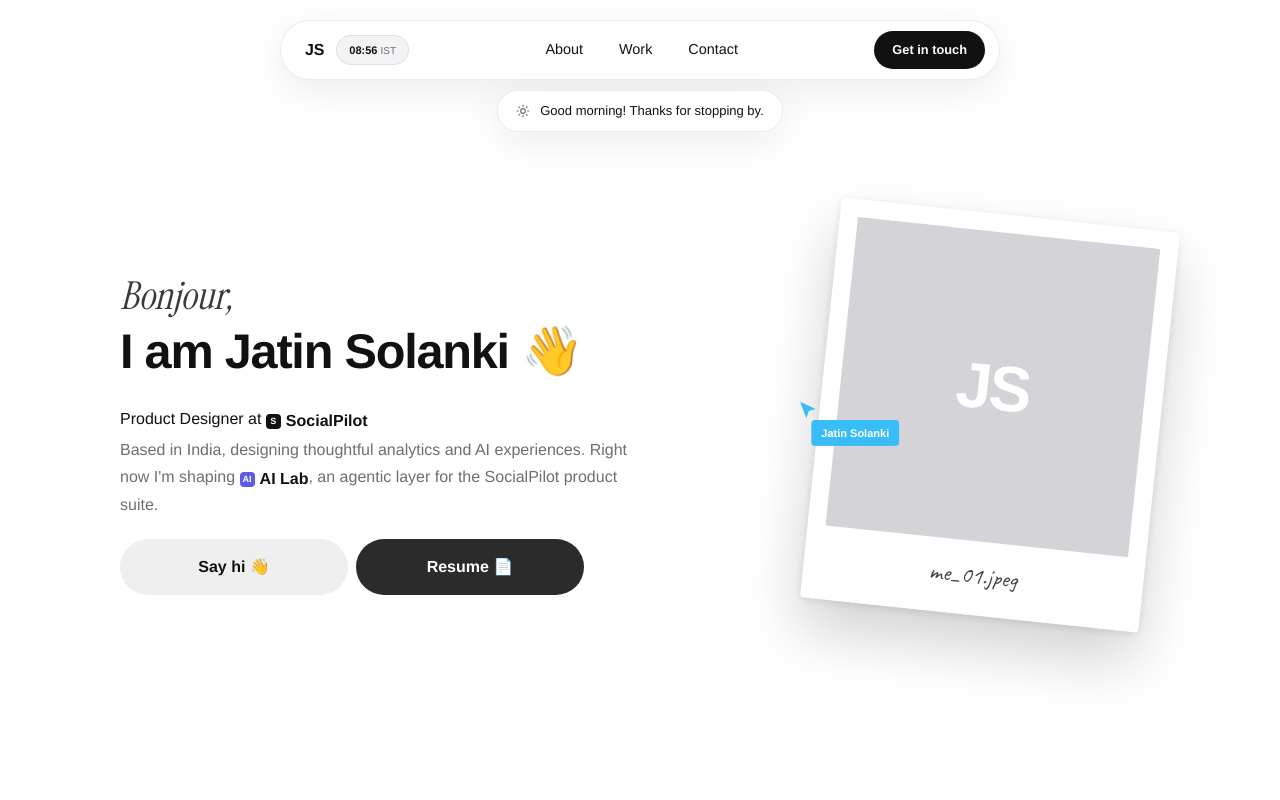
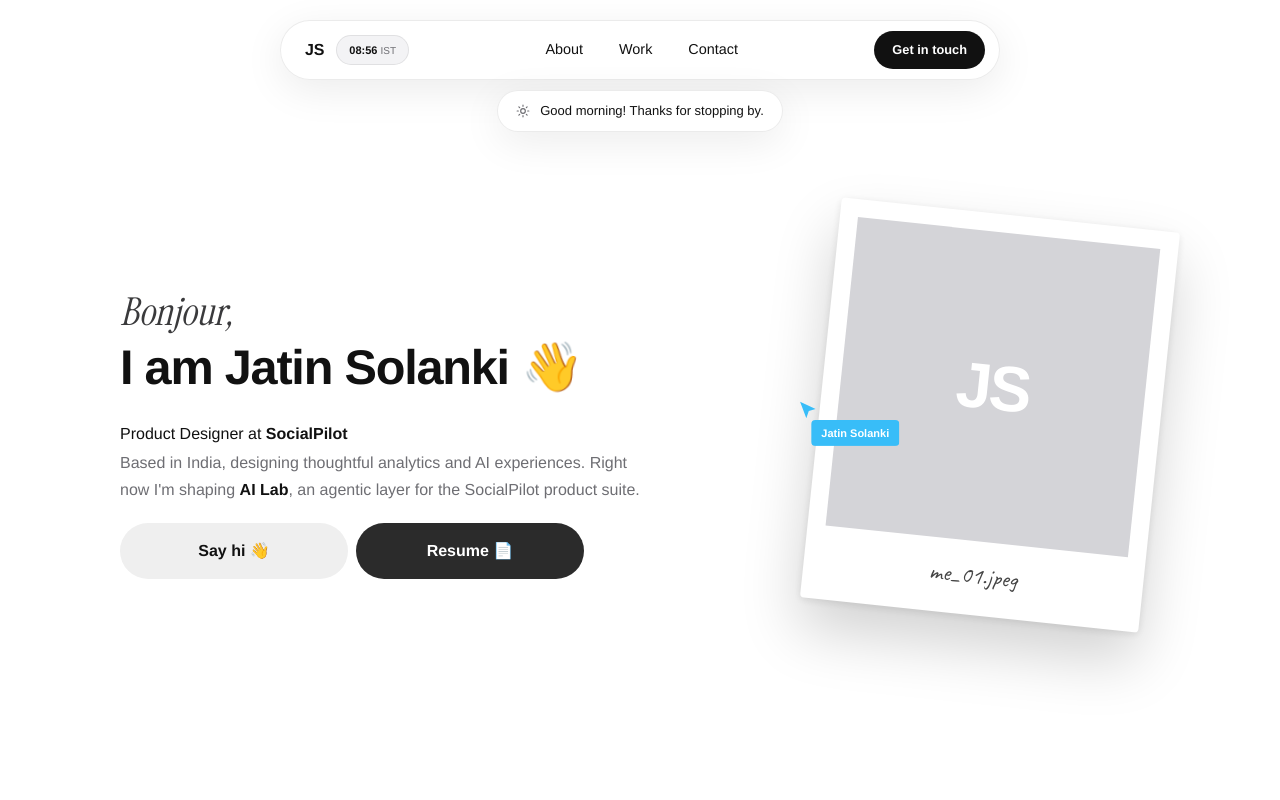
Before and after one commit to jatinsocial/Portfolio, a Next.js app: page / in a window 1280 px wide. Shown: the top 800 px of the page. Built offline with nearby package versions, Linux system fonts and the light colour scheme.

Commit message:
Hero: remove S and AI icon squares from the text

```diff
--- a/app/globals.css
+++ b/app/globals.css
@@ -135,12 +135,7 @@ em { font-family: var(--serif); font-style: italic; font-weight: 400; }
 
 .hero-role { margin-top: 28px; font-size: 1rem; font-weight: 500; }
 .hero-sub { max-width: 520px; margin-top: 4px; font-size: 1rem; line-height: 1.65; color: var(--text-2); }
-.chip { display: inline-flex; align-items: center; gap: 5px; font-weight: 600; color: var(--text); white-space: nowrap; }
-.chip-ico {
-  display: inline-grid; place-items: center; width: 15px; height: 15px; border-radius: 4px;
-  background: #111; color: #fff; font-style: normal; font-size: 0.5625rem; font-weight: 700;
-}
-.chip-ai { background: #5e5ce6; }
+.chip { font-weight: 600; color: var(--text); white-space: nowrap; }
 
 .hero-actions { margin-top: 20px; display: flex; gap: 8px; }
 .btn-hero {
--- a/components/Hero.tsx
+++ b/components/Hero.tsx
@@ -28,12 +28,12 @@ export default function Hero() {
 
           <p className="hero-role hero-in" style={{ animationDelay: "100ms" }}>
             Product Designer at{" "}
-            <span className="chip"><i className="chip-ico">S</i>SocialPilot</span>
+            <span className="chip">SocialPilot</span>
           </p>
           <p className="hero-sub hero-in" style={{ animationDelay: "180ms" }}>
             Based in India, designing thoughtful analytics and AI experiences.
             Right now I&apos;m shaping{" "}
-            <span className="chip"><i className="chip-ico chip-ai">AI</i>AI Lab</span>
+            <span className="chip">AI Lab</span>
             , an agentic layer for the SocialPilot product suite.
           </p>
 
```
Also changed, not shown: context/architecture.md (+1 -1 lines), context/components.md (+2 -2 lines), context/content.md (+1 -1 lines), context/tasks.md (+2 -1 lines), context/changelog.md.
